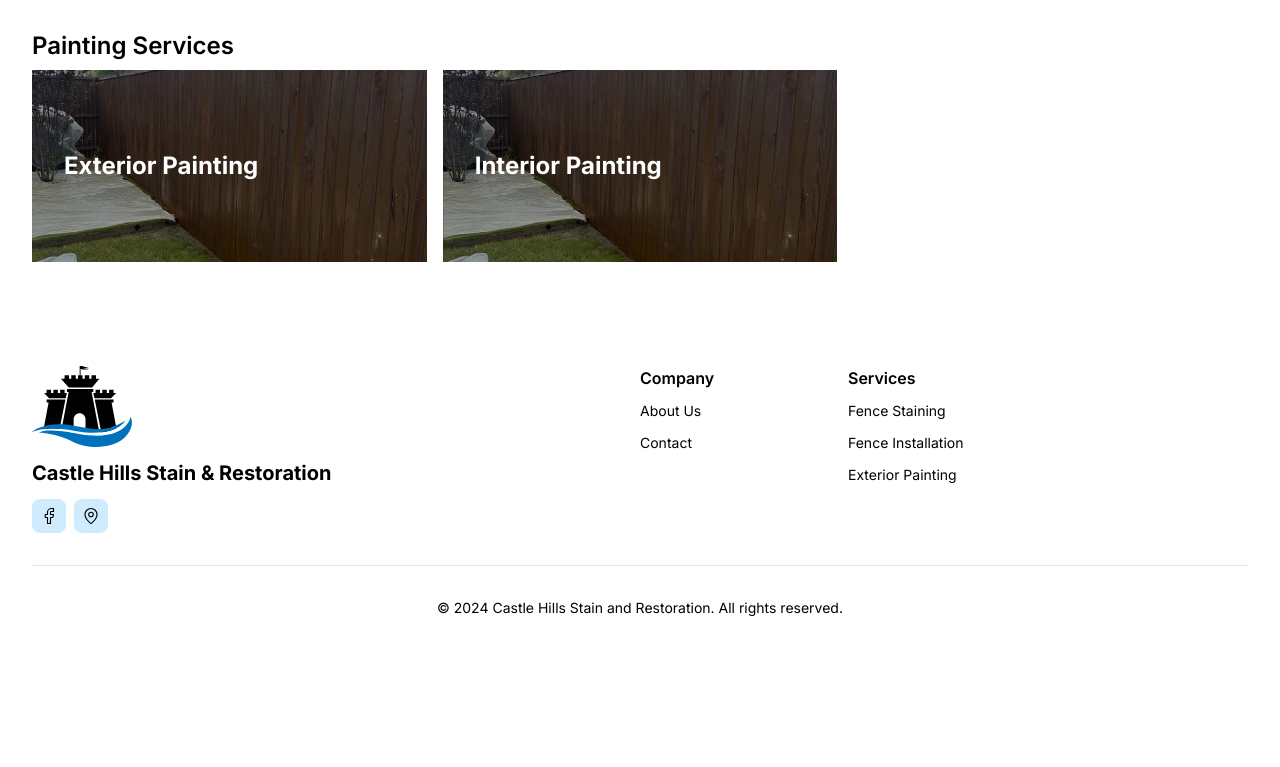
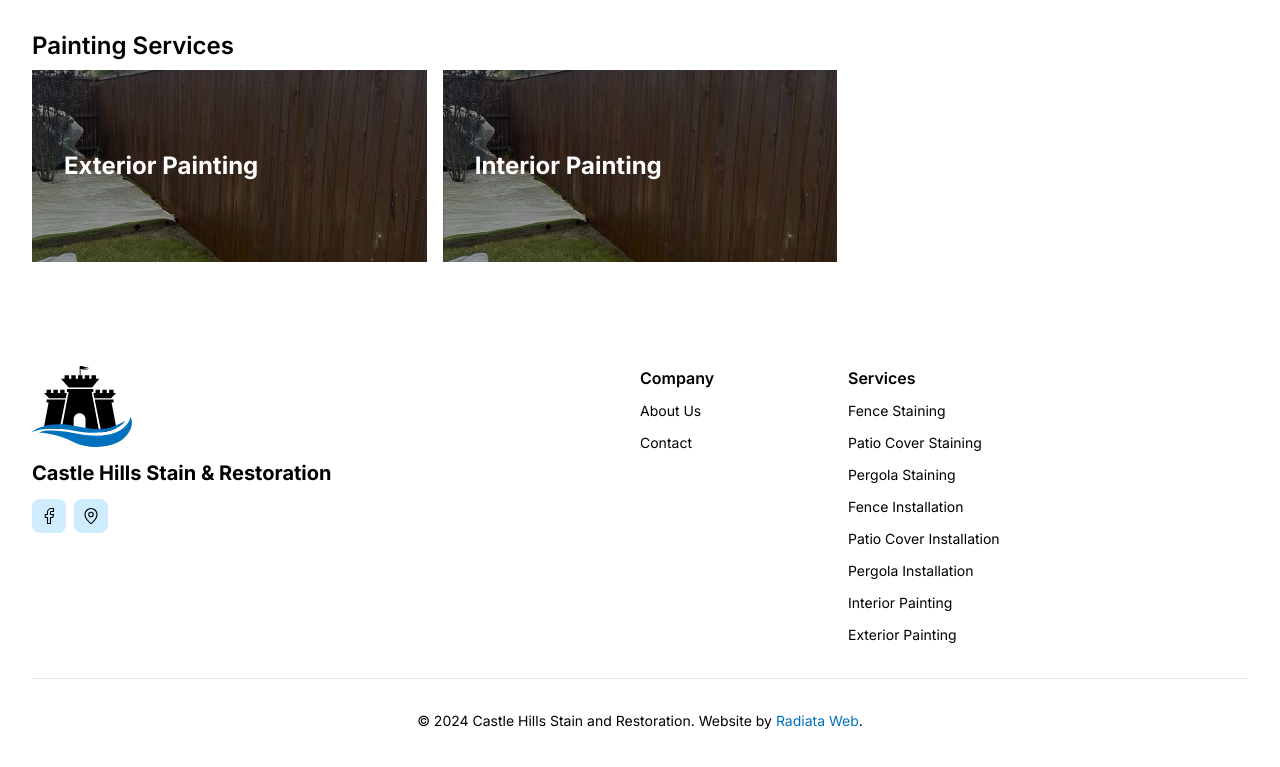
Before and after one commit to Radiata-Web/castle-hills, a Next.js app: page / in a window 1280 px wide. Shown: the part 2321-3088 px from the top of the page. Before the commit the page ends 2987 px from the top, so only its background shows below. Built offline with nearby package versions, Linux system fonts and the light colour scheme; what zod-form-data would draw is missing.

Commit message:
Add mapped services to footer

```diff
--- a/src/components/nav/footer.tsx
+++ b/src/components/nav/footer.tsx
@@ -1,8 +1,18 @@
 import Link from "next/link";
 import Socials from "@/components/ui/socials";
-import Logo from "./logo";
 
 export default function Footer() {
+  const SERVICES: { title: string; href: string }[] = [
+    { title: "Fence Staining", href: "fence-staining" },
+    { title: "Patio Cover Staining", href: "patio-cover-staining" },
+    { title: "Pergola Staining", href: "pergola-staining" },
+    { title: "Fence Installation", href: "fence-installation" },
+    { title: "Patio Cover Installation", href: "patio-cover-installation" },
+    { title: "Pergola Installation", href: "pergola-installation" },
+    { title: "Interior Painting", href: "interior-painting" },
+    { title: "Exterior Painting", href: "exterior-painting" },
+  ];
+
   return (
     <footer className="bg-muted max-w-7xl mx-auto py-12">
       <div className="container mx-auto">
@@ -47,30 +57,16 @@ export default function Footer() {
               <div>
                 <h3 className="font-semibold mb-2">Services</h3>
                 <ul className="space-y-2">
-                  <li>
-                    <Link
-                      href="#"
-                      className="text-sm text-muted-foreground hover:text-primary"
-                    >
-                      Fence Staining
-                    </Link>
-                  </li>
-                  <li>
-                    <Link
-                      href="#"
-                      className="text-sm text-muted-foreground hover:text-primary"
-                    >
-                      Fence Installation
-                    </Link>
-                  </li>
-                  <li>
-                    <Link
-                      href="#"
-                      className="text-sm text-muted-foreground hover:text-primary"
-                    >
-                      Exterior Painting
-                    </Link>
-                  </li>
+                  {SERVICES.map((service) => (
+                    <li key={service.title}>
+                      <Link
+                        href={`/services/${service.href}`}
+                        className="text-sm text-muted-foreground hover:text-primary"
+                      >
+                        {service.title}
+                      </Link>
+                    </li>
+                  ))}
                 </ul>
               </div>
             </nav>
@@ -83,7 +79,15 @@ export default function Footer() {
         {/* Copyright section */}
         <div className="text-center">
           <p className="text-sm text-muted-foreground">
-            &copy; 2024 Castle Hills Stain and Restoration. All rights reserved.
+            &copy; 2024 Castle Hills Stain and Restoration. Website by{" "}
+            <Link
+              href="https://radiataweb.com"
+              target="_blank"
+              className="text-accent"
+            >
+              Radiata Web
+            </Link>
+            .
           </p>
         </div>
       </div>
```
